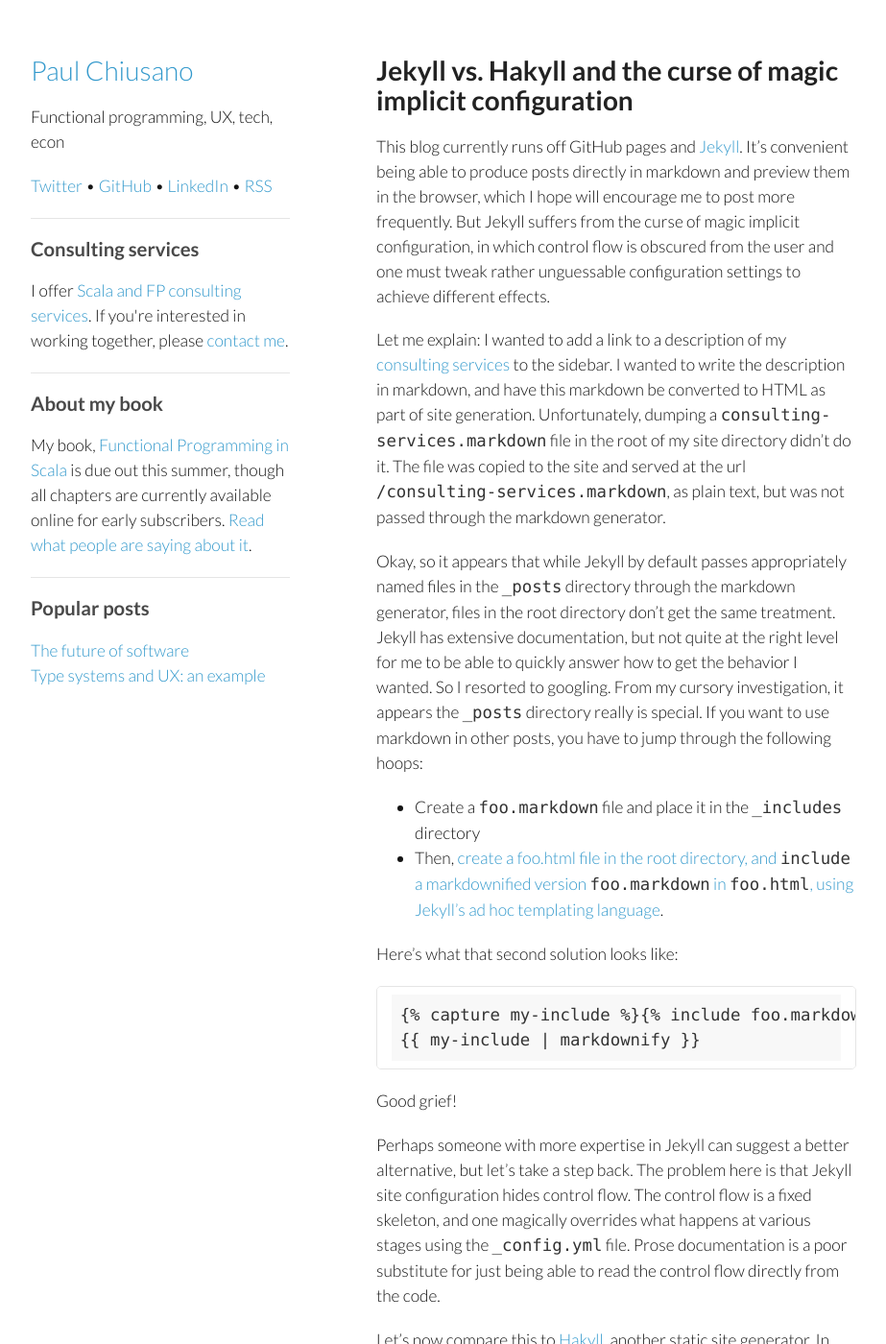
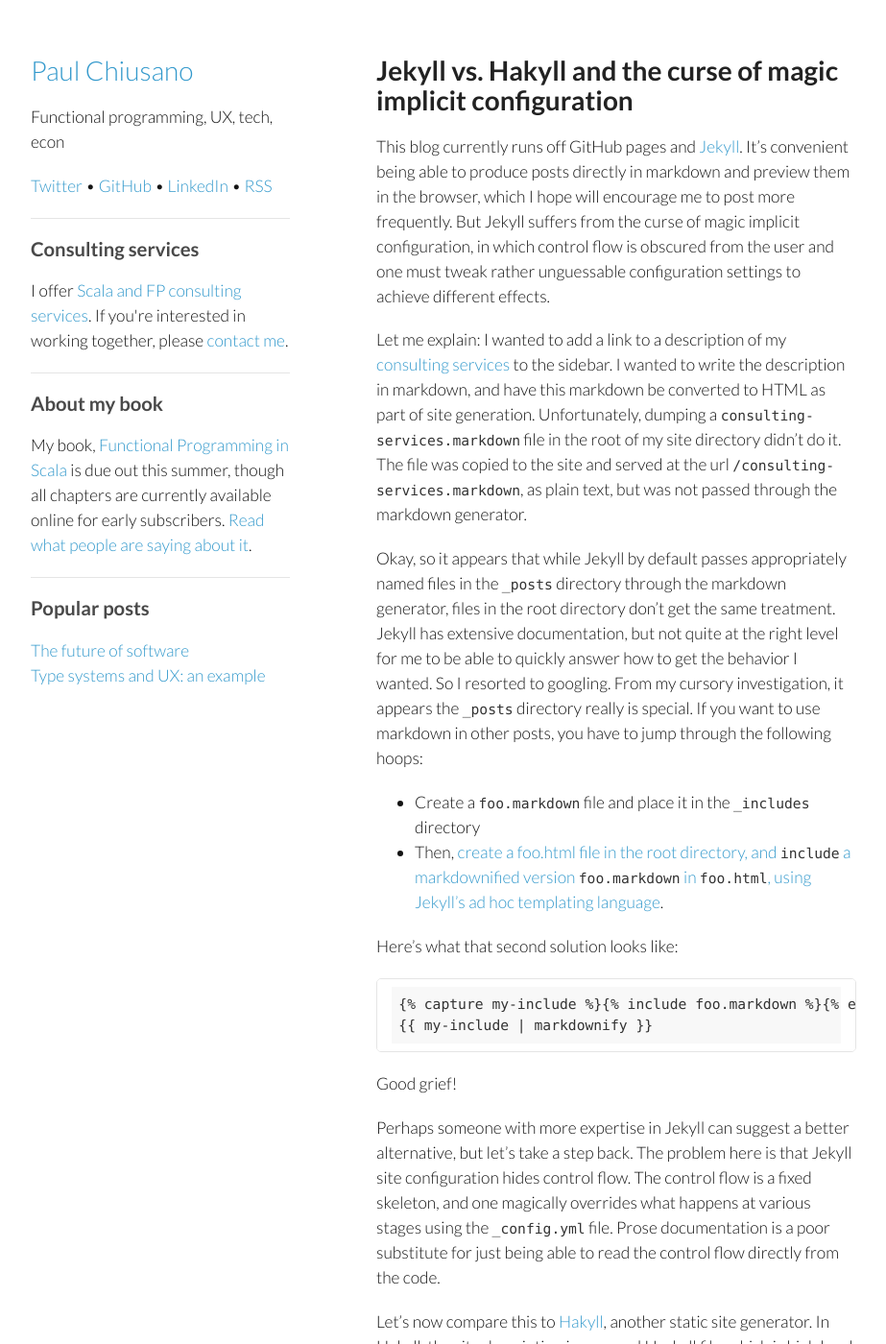
Before and after one commit to pchiusano/pchiusano.github.io, a Jekyll site: the page built from _posts/2014-05-20-jekyll-vs-hakyll.markdown, in a window 1280 px wide and 1400 px high. Shown: the whole window at 96% size, without its empty margins (178-1101 px from the left). Built offline with Jekyll 4.4.1, drawn with Linux system fonts in a browser that asks for light colours; comment, search, counter and statistics services are not loaded.

Commit message:
Update styles.css

```diff
--- a/stylesheets/styles.css
+++ b/stylesheets/styles.css
@@ -60,7 +60,7 @@
 code, pre {
   font-family:Monaco, Bitstream Vera Sans Mono, Lucida Console, Terminal;
   color:#333;
-  font-size:13pt;
+  font-size:11pt;
 }
 
 pre {
```
